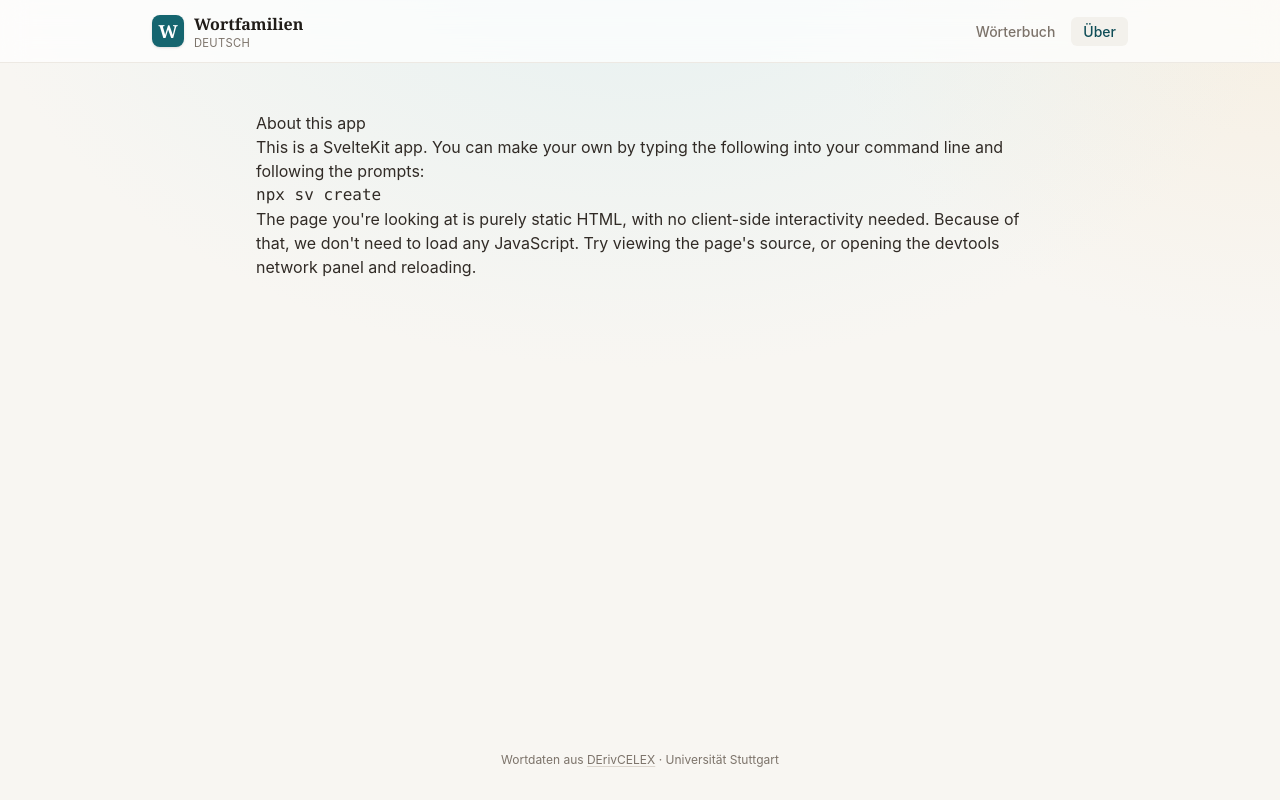
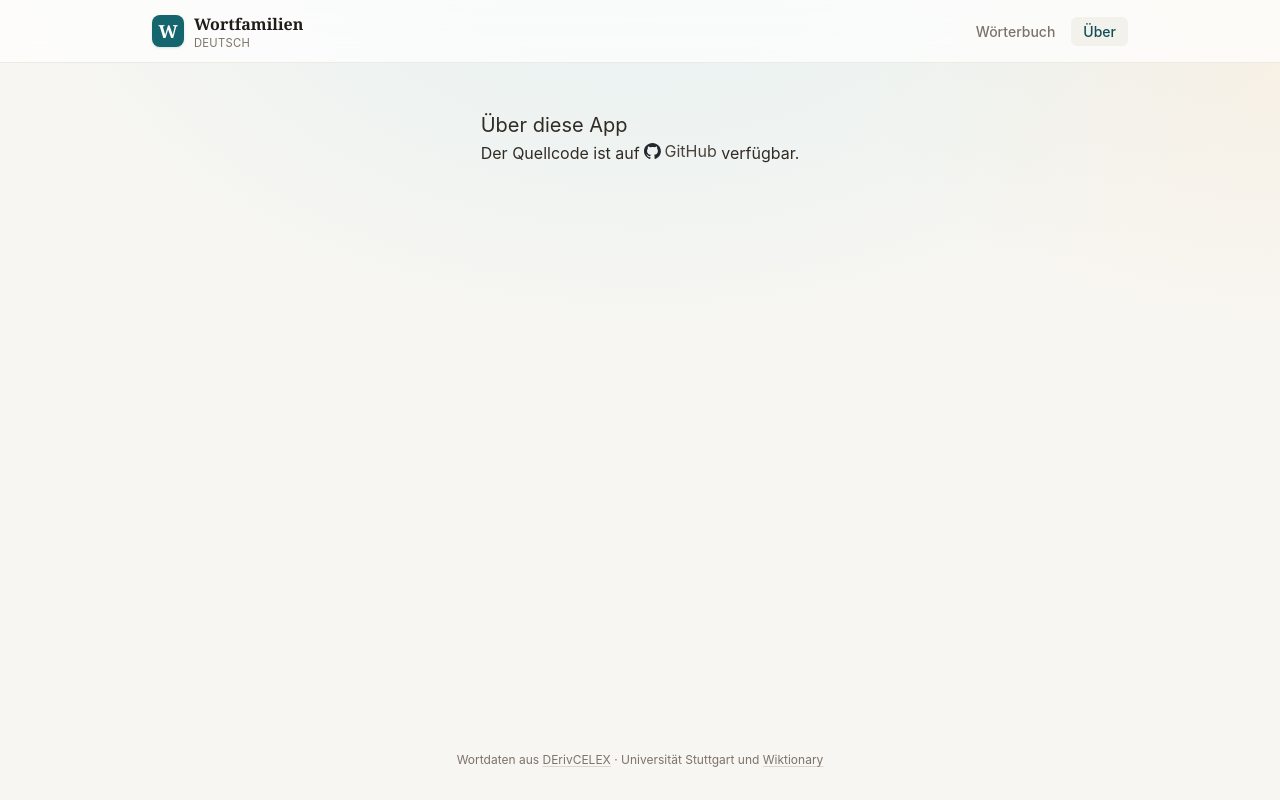
Before and after one commit to Inky-developer/word-families, a SvelteKit app: page /about in a window 1280 px wide. Built offline with nearby package versions, Linux system fonts and the light colour scheme.

Commit message:
Update placeholders from the scaffolding

```diff
--- a/src/lib/dictionary/Dictionary.svelte
+++ b/src/lib/dictionary/Dictionary.svelte
@@ -9,7 +9,7 @@
 </script>
 
 <div
-	class="flex w-full flex-col overflow-hidden rounded-2xl bg-white/80 shadow-xl ring-1 shadow-black/5 ring-paper-200/80 backdrop-blur-sm md:h-[30rem] md:flex-row dark:bg-white/5 dark:shadow-black/40 dark:ring-paper-800"
+	class="flex w-full flex-col overflow-hidden rounded-2xl bg-white/80 shadow-xl ring-1 shadow-black/5 ring-paper-200/80 backdrop-blur-sm md:h-120 md:flex-row dark:bg-white/5 dark:shadow-black/40 dark:ring-paper-800"
 >
 	<div
 		class="flex min-h-0 flex-col border-b border-paper-200 md:w-72 md:shrink-0 md:border-r md:border-b-0 dark:border-paper-800"
--- a/src/routes/+layout.svelte
+++ b/src/routes/+layout.svelte
@@ -23,7 +23,15 @@
 			>
 				DErivCELEX
 			</a>
-			· Universität Stuttgart
+			· Universität Stuttgart und
+			<a
+				class="underline decoration-paper-300 underline-offset-2 hover:text-ink-600 dark:hover:text-ink-300"
+				href="https://de.wiktionary.org"
+				target="_blank"
+				rel="noreferrer"
+			>
+				Wiktionary
+			</a>
 		</p>
 	</footer>
 </div>
--- a/src/routes/+page.svelte
+++ b/src/routes/+page.svelte
@@ -23,8 +23,7 @@
 			Deutsche Wortfamilien
 		</h1>
 		<p class="mt-3 text-base text-pretty text-paper-500 dark:text-paper-400">
-			Ein Wort suchen und sehen, welche Wörter mit ihm verwandt sind – Ableitungen,
-			Zusammensetzungen und Wortformen aus derselben Familie.
+			Wörterbuch über verwandte Wörter
 		</p>
 	</div>
 
--- a/src/routes/about/+page.svelte
+++ b/src/routes/about/+page.svelte
@@ -1,24 +1,24 @@
 <script lang="ts">
+	import github from '$lib/images/github.svg';
 </script>
 
 <svelte:head>
-	<title>About</title>
-	<meta name="description" content="About this app" />
+	<title>Über</title>
+	<meta name="description" content="Über diese App" />
 </svelte:head>
 
-<div class="text-column">
-	<h1>About this app</h1>
+<main class="text-column">
+	<h1 class="text-xl">Über diese App</h1>
 
 	<p>
-		This is a <a href="https://svelte.dev/docs/kit">SvelteKit</a> app. You can make your own by typing
-		the following into your command line and following the prompts:
+		Der Quellcode ist auf
+		<a
+			href="https://github.com/Inky-developer/word-families"
+			class="inline-flex items-center gap-1 text-paper-700 hover:underline dark:text-paper-400"
+		>
+			<img src={github} alt="GitHub" class="h-[1em] w-auto dark:invert" />
+			GitHub
+		</a>
+		verfügbar.
 	</p>
-
-	<pre>npx sv create</pre>
-
-	<p>
-		The page you're looking at is purely static HTML, with no client-side interactivity needed.
-		Because of that, we don't need to load any JavaScript. Try viewing the page's source, or opening
-		the devtools network panel and reloading.
-	</p>
-</div>
+</main>
```
Also changed, not shown: src/lib/images/svelte-logo.svg (deleted), 1 other file (tests, documents, lock files or other folders).
